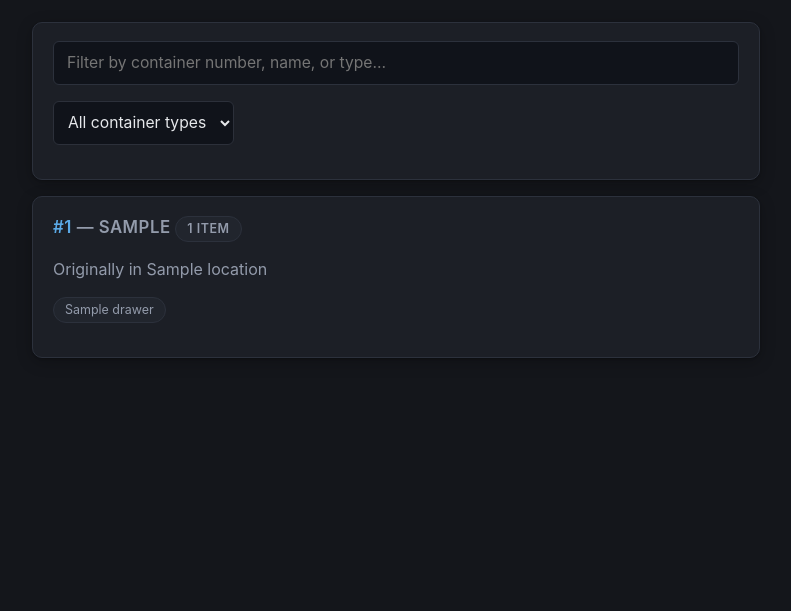
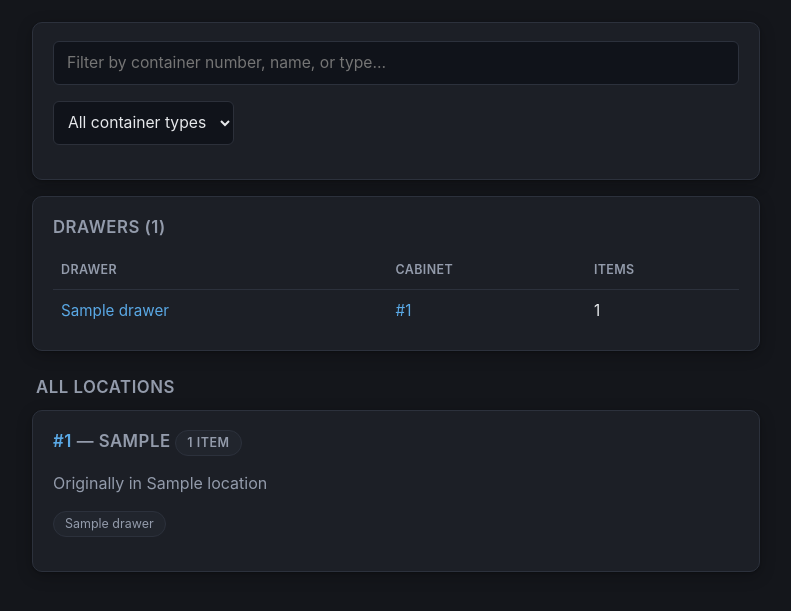
Before and after one commit to sethmills/sethsparts, a Django app: page / in a window 1280 px wide. Shown: the part 64-675 px from the top of the page, without its empty margins (244-1035 px from the left). Run offline with Django 5.2, Linux system fonts and the light colour scheme; a user stored in the database is signed in; tables that the repository leaves empty hold one stand-in row (values such as "Sample post").

Commit message:
List all drawers up front on the Browse page
Day-to-day browsing is almost always "which drawer", not "which
cabinet" -- add a flat, numerically-ordered list of every drawer at
the top of Browse (linking straight to drawer_detail) so finding one
doesn't require scanning past dozens of unrelated tote/box container
cards first. The existing per-container list (cabinets included, with
their drawer pills) stays below under "All locations" for when the
cabinet-level organization is what's actually wanted.

Co-Authored-By: Claude Sonnet 5 <noreply@anthropic.com>

```diff
--- a/inventory/templates/inventory/browse.html
+++ b/inventory/templates/inventory/browse.html
@@ -14,6 +14,22 @@
     </p>
   </form>
 </div>
+
+<div class="card">
+  <h2>Drawers ({{ all_drawers|length }})</h2>
+  <table>
+    <tr><th>Drawer</th><th>Cabinet</th><th>Items</th></tr>
+    {% for d in all_drawers %}
+    <tr>
+      <td><a href="{% url 'inventory:drawer_detail' d.pk %}">{{ d.label }}</a></td>
+      <td><a href="{% url 'inventory:container_detail' d.container.number %}">#{{ d.container.number }}</a></td>
+      <td>{{ d.item_count }}</td>
+    </tr>
+    {% endfor %}
+  </table>
+</div>
+
+<h2 style="margin:24px 4px 10px;color:var(--muted);font-size:1.05rem;text-transform:uppercase;letter-spacing:0.03em;">All locations</h2>
 
 {% for c in containers %}
 <div class="card">
--- a/inventory/views.py
+++ b/inventory/views.py
@@ -100,10 +100,24 @@ def browse(request):
 
     all_types = Container.objects.order_by("container_type").values_list("container_type", flat=True).distinct()
 
+    # Drawers, front and center: day-to-day browsing is almost always "which drawer",
+    # not "which cabinet" -- the cabinet/container grouping below is still there for
+    # organization, but shouldn't be a click Seth has to make just to get to a drawer.
+    all_drawers = list(
+        Drawer.objects.select_related("container").annotate(item_count=Count("stock_items", distinct=True))
+    )
+    all_drawers.sort(key=_drawer_number)
+
     return render(
         request,
         "inventory/browse.html",
-        {"containers": containers, "all_types": all_types, "selected_type": container_type, "q": q},
+        {
+            "containers": containers,
+            "all_types": all_types,
+            "selected_type": container_type,
+            "q": q,
+            "all_drawers": all_drawers,
+        },
     )
 
 
```
